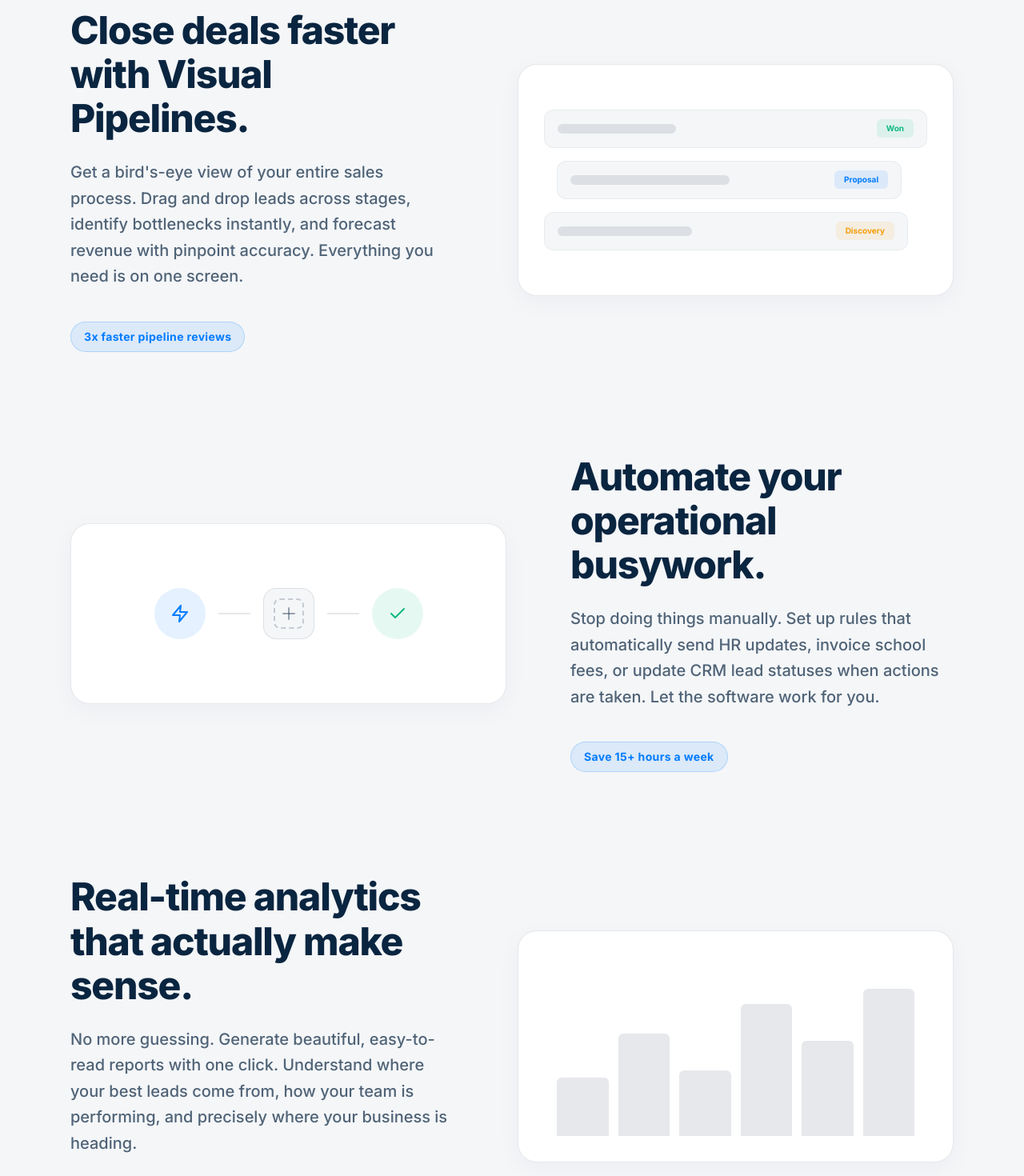
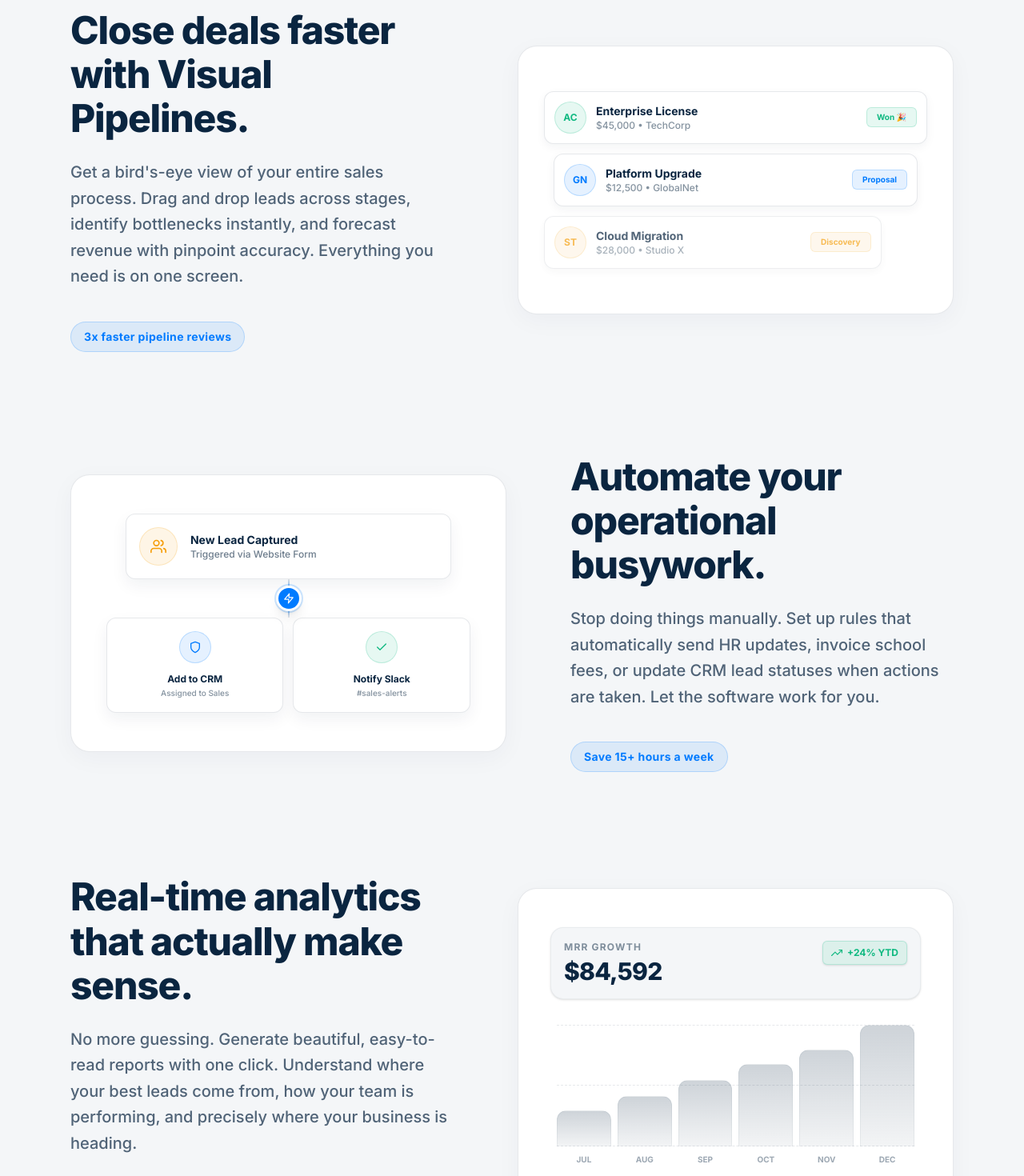
Before and after one commit to wasimfaiz/agency-website-2, a Next.js app: page /product in a window 1280 px wide. Shown: the part 2400-3870 px from the top of the page at 80% size. Built offline with nearby package versions, Linux system fonts and the light colour scheme; a web font is replaced by a local one.

Commit message:
inhanced product page

```diff
--- a/src/app/product/page.tsx
+++ b/src/app/product/page.tsx
@@ -192,45 +192,113 @@ function FeatureListSection() {
                   <div className="absolute inset-0 bg-gradient-to-tr from-[#007BFF]/5 to-transparent opacity-0 group-hover:opacity-100 transition-opacity duration-500" />
 
                   {idx === 0 && (
-                     <div className="flex flex-col gap-4 relative z-10 py-6">
-                        <motion.div whileHover={{ scale: 1.02 }} className="h-12 w-full bg-[#F4F6F8] rounded-xl flex items-center px-4 justify-between border border-[#0A2540]/5 transition-transform">
-                           <div className="w-1/3 h-3 bg-[#0A2540]/10 rounded-full" />
-                           <div className="px-3 py-1 bg-[#10b981]/10 text-[#10b981] text-[10px] font-bold rounded-md">Won</div>
+                     <div className="flex flex-col gap-3 relative z-10 py-6">
+                        <motion.div whileHover={{ scale: 1.02 }} className="p-3 bg-white rounded-xl flex items-center justify-between border border-[#0A2540]/10 shadow-[0_4px_12px_rgba(10,37,64,0.05)] transition-transform cursor-pointer">
+                           <div className="flex items-center gap-3">
+                              <div className="w-10 h-10 rounded-full bg-[#10b981]/10 flex items-center justify-center text-[#10b981] font-bold text-xs border border-[#10b981]/20">AC</div>
+                              <div>
+                                 <div className="text-sm font-bold text-[#0A2540]">Enterprise License</div>
+                                 <div className="text-xs text-[#0A2540]/50 font-medium">$45,000 • TechCorp</div>
+                              </div>
+                           </div>
+                           <div className="px-3 py-1 bg-[#10b981]/10 text-[#10b981] text-[10px] font-bold rounded-md border border-[#10b981]/20">Won 🎉</div>
                         </motion.div>
-                        <motion.div whileHover={{ scale: 1.02 }} className="h-12 w-[90%] bg-[#F4F6F8] rounded-xl flex items-center px-4 justify-between border border-[#0A2540]/5 translate-x-4 transition-transform">
-                           <div className="w-1/2 h-3 bg-[#0A2540]/10 rounded-full" />
-                           <div className="px-3 py-1 bg-[#007BFF]/10 text-[#007BFF] text-[10px] font-bold rounded-md">Proposal</div>
+
+                        <motion.div whileHover={{ scale: 1.02 }} className="p-3 w-[95%] bg-white rounded-xl flex items-center justify-between border border-[#0A2540]/10 shadow-[0_4px_12px_rgba(10,37,64,0.05)] translate-x-3 transition-transform cursor-pointer">
+                           <div className="flex items-center gap-3">
+                              <div className="w-10 h-10 rounded-full bg-[#007BFF]/10 flex items-center justify-center text-[#007BFF] font-bold text-xs border border-[#007BFF]/20">GN</div>
+                              <div>
+                                 <div className="text-sm font-bold text-[#0A2540]">Platform Upgrade</div>
+                                 <div className="text-xs text-[#0A2540]/50 font-medium">$12,500 • GlobalNet</div>
+                              </div>
+                           </div>
+                           <div className="px-3 py-1 bg-[#007BFF]/10 text-[#007BFF] text-[10px] font-bold rounded-md border border-[#007BFF]/20">Proposal</div>
                         </motion.div>
-                        <motion.div whileHover={{ scale: 1.02 }} className="h-12 w-[95%] bg-[#F4F6F8] rounded-xl flex items-center px-4 justify-between border border-[#0A2540]/5 transition-transform">
-                           <div className="w-2/5 h-3 bg-[#0A2540]/10 rounded-full" />
-                           <div className="px-3 py-1 bg-[#f59e0b]/10 text-[#f59e0b] text-[10px] font-bold rounded-md">Discovery</div>
+
+                        <motion.div whileHover={{ scale: 1.02 }} className="p-3 w-[88%] bg-white rounded-xl flex items-center justify-between border border-[#0A2540]/10 shadow-[0_4px_12px_rgba(10,37,64,0.05)] transition-transform cursor-pointer opacity-70 hover:opacity-100">
+                           <div className="flex items-center gap-3">
+                              <div className="w-10 h-10 rounded-full bg-[#f59e0b]/10 flex items-center justify-center text-[#f59e0b] font-bold text-xs border border-[#f59e0b]/20">ST</div>
+                              <div>
+                                 <div className="text-sm font-bold text-[#0A2540]">Cloud Migration</div>
+                                 <div className="text-xs text-[#0A2540]/50 font-medium">$28,000 • Studio X</div>
+                              </div>
+                           </div>
+                           <div className="px-3 py-1 bg-[#f59e0b]/10 text-[#f59e0b] text-[10px] font-bold rounded-md border border-[#f59e0b]/20">Discovery</div>
                         </motion.div>
                      </div>
                   )}
 
                   {idx === 1 && (
-                     <div className="flex items-center justify-center gap-4 relative z-10 py-12">
-                        <div className="w-16 h-16 rounded-full bg-[#007BFF]/10 flex items-center justify-center text-[#007BFF] text-2xl"><FiZap /></div>
-                        <div className="w-10 h-0.5 bg-[#0A2540]/10" />
-                        <div className="w-16 h-16 rounded-2xl bg-[#F4F6F8] flex items-center justify-center text-[#0A2540] border border-[#0A2540]/10 p-3 group-hover:scale-110 transition-transform duration-300">
-                           <div className="w-full h-full border-2 border-dashed border-[#0A2540]/20 rounded-lg flex items-center justify-center text-[#0A2540]/40"><FiPlus className="w-6 h-6" /></div>
+                     <div className="flex flex-col gap-0 relative z-10 py-4 items-center">
+                        <div className="w-[85%] bg-white p-4 rounded-xl border border-[#0A2540]/10 shadow-[0_8px_20px_rgba(10,37,64,0.06)] flex items-center gap-4 relative z-10 hover:border-[#f59e0b]/30 transition-colors">
+                           <div className="w-12 h-12 rounded-full bg-[#f59e0b]/10 flex items-center justify-center text-[#f59e0b] text-xl border border-[#f59e0b]/20"><FiUsers /></div>
+                           <div>
+                              <div className="text-sm font-bold text-[#0A2540]">New Lead Captured</div>
+                              <div className="text-xs text-[#0A2540]/60 font-medium">Triggered via Website Form</div>
+                           </div>
                         </div>
-                        <div className="w-10 h-0.5 bg-[#0A2540]/10" />
-                        <div className="w-16 h-16 rounded-full bg-[#10b981]/10 flex items-center justify-center text-[#10b981] text-2xl"><FiCheck /></div>
+                        <div className="h-6 w-[2px] bg-gradient-to-b from-[#0A2540]/10 to-[#007BFF]" />
+                        <div className="w-8 h-8 rounded-full bg-[#007BFF] flex items-center justify-center text-white shadow-lg relative z-20 -my-4 border-[3px] border-white ring-2 ring-[#007BFF]/20"><FiZap className="w-3.5 h-3.5" /></div>
+                        <div className="h-6 w-[2px] bg-gradient-to-t from-[#0A2540]/10 to-[#007BFF]" />
+                        <div className="w-[95%] grid grid-cols-2 gap-3 relative z-10">
+                            <div className="bg-white p-4 rounded-xl border border-[#0A2540]/10 shadow-[0_8px_20px_rgba(10,37,64,0.06)] flex flex-col items-center gap-3 text-center transition-transform hover:-translate-y-1 hover:border-[#007BFF]/30">
+                               <div className="w-10 h-10 rounded-full bg-[#007BFF]/10 flex items-center justify-center text-[#007BFF] border border-[#007BFF]/20"><FiShield /></div>
+                               <div>
+                                  <div className="text-xs font-bold text-[#0A2540]">Add to CRM</div>
+                                  <div className="text-[10px] text-[#0A2540]/50 font-medium mt-0.5">Assigned to Sales</div>
+                               </div>
+                            </div>
+                            <div className="bg-white p-4 rounded-xl border border-[#0A2540]/10 shadow-[0_8px_20px_rgba(10,37,64,0.06)] flex flex-col items-center gap-3 text-center transition-transform hover:-translate-y-1 hover:border-[#10b981]/30">
+                               <div className="w-10 h-10 rounded-full bg-[#10b981]/10 flex items-center justify-center text-[#10b981] border border-[#10b981]/20"><FiCheck /></div>
+                               <div>
+                                  <div className="text-xs font-bold text-[#0A2540]">Notify Slack</div>
+                                  <div className="text-[10px] text-[#0A2540]/50 font-medium mt-0.5">#sales-alerts</div>
+                               </div>
+                            </div>
+                        </div>
                      </div>
                   )}
 
                   {idx === 2 && (
-                     <div className="flex items-end gap-3 h-56 relative z-10 px-4 pt-10">
-                        {[40, 70, 45, 90, 65, 100].map((h, i) => (
-                           <motion.div
-                              initial={{ height: 0 }}
-                              whileInView={{ height: `${h}%` }}
-                              transition={{ duration: 0.8, delay: i * 0.1 }}
-                              key={i}
-                              className="flex-1 bg-[#0A2540]/10 rounded-t-md hover:bg-[#007BFF] transition-colors"
-                           />
-                        ))}
+                     <div className="flex flex-col h-full relative z-10 py-4 px-2">
+                        <div className="flex justify-between items-start mb-8 bg-[#F4F6F8] p-4 rounded-2xl border border-[#0A2540]/5 shadow-sm">
+                           <div>
+                              <div className="text-xs font-bold text-[#0A2540]/50 uppercase tracking-widest mb-1">MRR Growth</div>
+                              <div className="text-3xl font-extrabold text-[#0A2540] tracking-tight">$84,592</div>
+                           </div>
+                           <div className="px-2.5 py-1.5 bg-[#10b981]/10 text-[#10b981] font-bold text-xs rounded-md border border-[#10b981]/20 flex items-center gap-1.5 shadow-sm">
+                              <FiTrendingUp className="w-3.5 h-3.5" /> +24% YTD
+                           </div>
+                        </div>
+                        <div className="flex items-end gap-2 h-44 relative mt-auto pl-2 pr-2 pb-6">
+                           <div className="absolute inset-x-2 bottom-6 border-b border-dashed border-[#0A2540]/10" />
+                           <div className="absolute inset-x-2 bottom-[calc(50%+12px)] border-b border-dashed border-[#0A2540]/10" />
+                           <div className="absolute inset-x-2 top-0 border-b border-dashed border-[#0A2540]/10" />
+
+                           {[
+                              { h: 30, label: "Jul", val: "32k" },
+                              { h: 42, label: "Aug", val: "38k" },
+                              { h: 55, label: "Sep", val: "44k" },
+                              { h: 68, label: "Oct", val: "50k" },
+                              { h: 80, label: "Nov", val: "65k" },
+                              { h: 100, label: "Dec", val: "84k" }
+                           ].map((item, i) => (
+                              <div key={i} className="flex-1 flex flex-col items-center gap-2 z-10 relative h-full justify-end">
+                                 <motion.div
+                                    initial={{ height: 0 }}
+                                    whileInView={{ height: `${item.h}%` }}
+                                    transition={{ duration: 0.8, delay: i * 0.1 }}
+                                    className="w-full bg-gradient-to-t from-[#0A2540]/5 to-[#0A2540]/20 border border-[#0A2540]/5 border-b-0 rounded-t-xl hover:from-[#007BFF]/80 hover:to-[#007BFF] hover:border-[#007BFF] transition-all relative group cursor-pointer"
+                                 >
+                                    <div className="opacity-0 group-hover:opacity-100 absolute -top-10 left-1/2 -translate-x-1/2 bg-[#0A2540] text-white text-[11px] font-bold py-1.5 px-2.5 rounded-lg shadow-xl drop-shadow-md transition-all pointer-events-none transform scale-95 group-hover:scale-100 z-50">
+                                       ${item.val}
+                                       <div className="absolute -bottom-1 left-1/2 -translate-x-1/2 w-2 h-2 bg-[#0A2540] rotate-45 z-[-1]" />
+                                    </div>
+                                 </motion.div>
+                                 <span className="text-[10px] font-bold text-[#0A2540]/40 uppercase absolute -bottom-6">{item.label}</span>
+                              </div>
+                           ))}
+                        </div>
                      </div>
                   )}
                </div>
```
